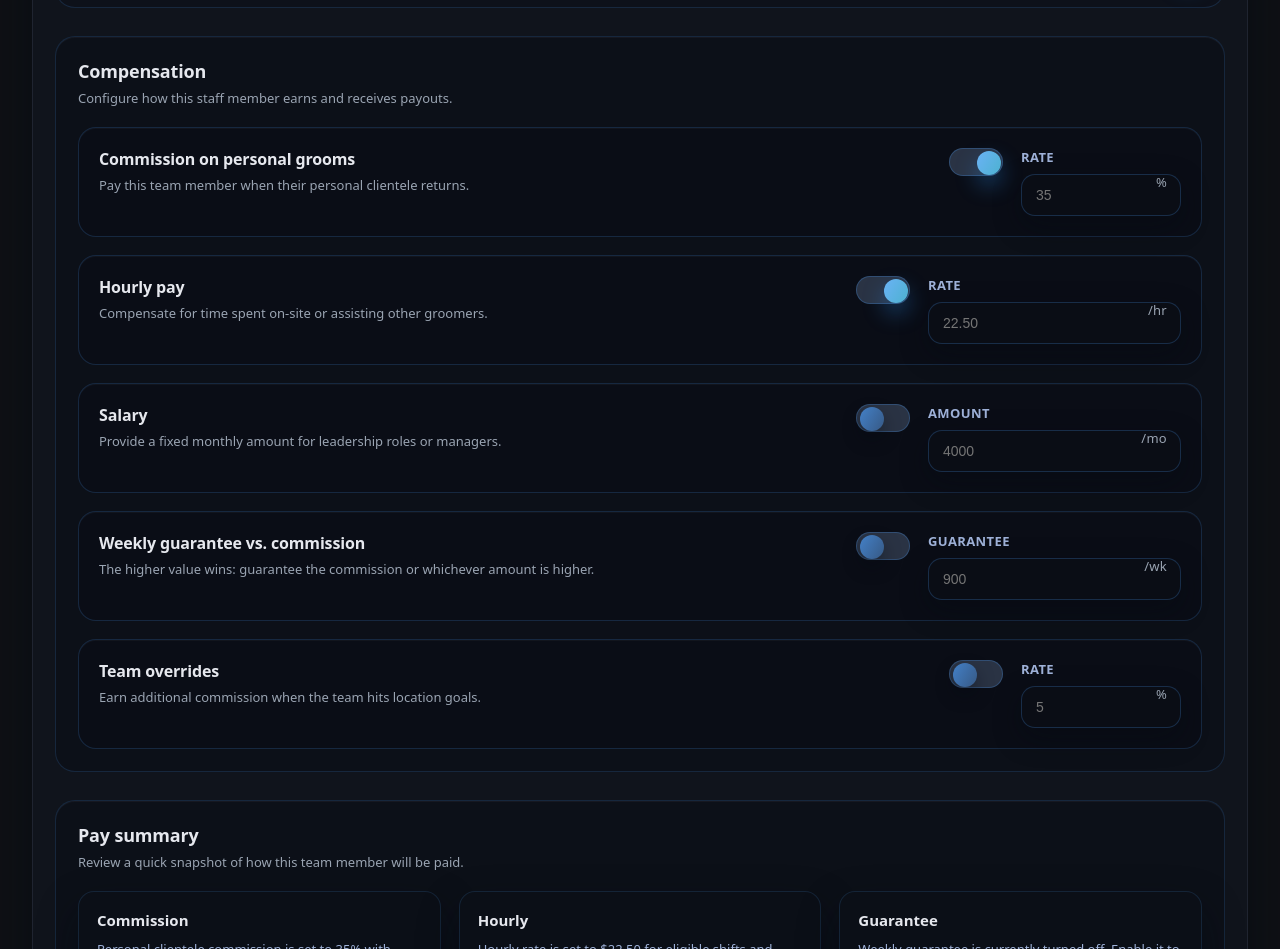
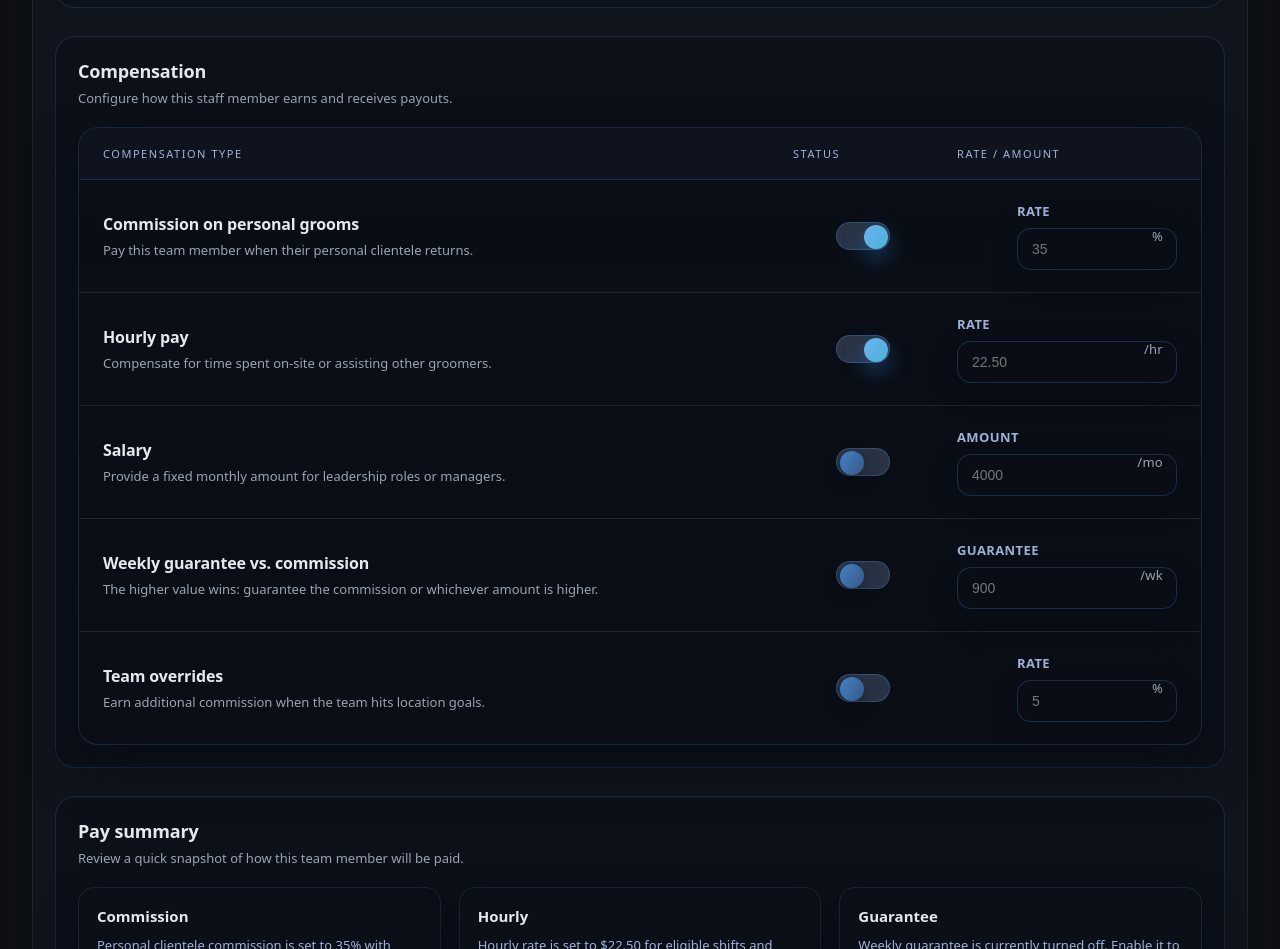
Before and after one commit to JimmysRanch/1030, a Next.js app: page /staff/new in a window 1280 px wide. Shown: the part 900-1849 px from the top of the page. Built offline with nearby package versions, Linux system fonts and the light colour scheme.

Commit message:
Restructure staff compensation card layout

```diff
--- a/app/globals.css
+++ b/app/globals.css
@@ -123,6 +123,26 @@ button { font: inherit; color: inherit; }
 @media (max-width: 720px) {
   .form-row-main { flex-direction:column; align-items:stretch; }
   .form-row-actions { justify-content:flex-start; }
+}
+
+.compensation-card { display:flex; flex-direction:column; border-radius:20px; overflow:hidden; border:1px solid rgba(78,161,255,0.18); box-shadow:0 24px 55px rgba(5,9,18,0.45); background:linear-gradient(180deg, rgba(10,14,22,0.95), rgba(10,14,22,0.82)); }
+.compensation-header { display:grid; grid-template-columns:minmax(0, 1fr) 140px 220px; gap:24px; padding:18px 24px; font-size:11px; letter-spacing:0.14em; text-transform:uppercase; color:#9fb2d9; border-bottom:1px solid rgba(78,161,255,0.18); background:rgba(16,21,31,0.9); }
+.compensation-row { display:grid; grid-template-columns:minmax(0, 1fr) 140px 220px; gap:24px; padding:22px 24px; align-items:center; border-bottom:1px solid rgba(41,51,70,0.6); }
+.compensation-row:last-child { border-bottom:none; }
+.compensation-info { display:flex; flex-direction:column; gap:6px; }
+.compensation-info h3 { margin:0; font-size:16px; letter-spacing:-0.01em; }
+.compensation-info p { margin:0; font-size:13px; color:#9aa4b2; }
+.compensation-toggle { display:flex; justify-content:center; }
+.compensation-input { display:flex; justify-content:flex-end; }
+
+@media (max-width: 900px) {
+  .compensation-header,
+  .compensation-row { grid-template-columns:minmax(0, 1fr); }
+  .compensation-header span:nth-child(2),
+  .compensation-header span:nth-child(3) { display:none; }
+  .compensation-row { gap:16px; }
+  .compensation-toggle { justify-content:flex-start; }
+  .compensation-input { justify-content:flex-start; }
 }
 
 .summary-grid { display:grid; grid-template-columns:repeat(auto-fit, minmax(220px,1fr)); gap:18px; }
--- a/app/staff/new/page.tsx
+++ b/app/staff/new/page.tsx
@@ -173,18 +173,25 @@ export default function NewStaffPage() {
               <h2>Compensation</h2>
               <p>Configure how this staff member earns and receives payouts.</p>
             </header>
-            <div className="form-stack">
-              <div className="form-row">
-                <div className="form-row-main">
-                  <div className="form-row-copy">
+            <div className="compensation-card">
+              <div className="compensation-header">
+                <span>Compensation type</span>
+                <span>Status</span>
+                <span>Rate / Amount</span>
+              </div>
+
+              <div className="compensation-row">
+                <div className="compensation-info">
                   <h3>Commission on personal grooms</h3>
                   <p>Pay this team member when their personal clientele returns.</p>
                 </div>
-                  <div className="form-row-actions">
+                <div className="compensation-toggle">
                   <label className="toggle-switch">
                     <input id="personalCommission" name="personalCommission" type="checkbox" defaultChecked />
                     <span className="toggle-slider" aria-hidden="true" />
                   </label>
+                </div>
+                <div className="compensation-input">
                   <div className="form-field form-field-inline">
                     <label htmlFor="personalRate">Rate</label>
                     <input id="personalRate" name="personalRate" type="number" min="0" max="100" step="1" placeholder="35" />
@@ -192,46 +199,39 @@ export default function NewStaffPage() {
                   </div>
                 </div>
               </div>
-              </div>
 
-              <div className="form-row">
-                <div className="form-row-main">
-                  <div className="form-row-copy">
+              <div className="compensation-row">
+                <div className="compensation-info">
                   <h3>Hourly pay</h3>
                   <p>Compensate for time spent on-site or assisting other groomers.</p>
                 </div>
-                  <div className="form-row-actions">
+                <div className="compensation-toggle">
                   <label className="toggle-switch">
                     <input id="hourlyPay" name="hourlyPay" type="checkbox" defaultChecked />
                     <span className="toggle-slider" aria-hidden="true" />
                   </label>
+                </div>
+                <div className="compensation-input">
                   <div className="form-field form-field-inline">
                     <label htmlFor="hourlyRate">Rate</label>
-                      <input
-                        id="hourlyRate"
-                        name="hourlyRate"
-                        type="number"
-                        min="0"
-                        step="0.5"
-                        placeholder="22.50"
-                      />
+                    <input id="hourlyRate" name="hourlyRate" type="number" min="0" step="0.5" placeholder="22.50" />
                     <span className="form-field-suffix">/hr</span>
                   </div>
                 </div>
               </div>
-              </div>
 
-              <div className="form-row">
-                <div className="form-row-main">
-                  <div className="form-row-copy">
+              <div className="compensation-row">
+                <div className="compensation-info">
                   <h3>Salary</h3>
                   <p>Provide a fixed monthly amount for leadership roles or managers.</p>
                 </div>
-                  <div className="form-row-actions">
+                <div className="compensation-toggle">
                   <label className="toggle-switch">
                     <input id="salary" name="salary" type="checkbox" />
                     <span className="toggle-slider" aria-hidden="true" />
                   </label>
+                </div>
+                <div className="compensation-input">
                   <div className="form-field form-field-inline">
                     <label htmlFor="salaryAmount">Amount</label>
                     <input id="salaryAmount" name="salaryAmount" type="number" min="0" step="100" placeholder="4000" />
@@ -239,19 +239,19 @@ export default function NewStaffPage() {
                   </div>
                 </div>
               </div>
-              </div>
 
-              <div className="form-row">
-                <div className="form-row-main">
-                  <div className="form-row-copy">
+              <div className="compensation-row">
+                <div className="compensation-info">
                   <h3>Weekly guarantee vs. commission</h3>
                   <p>The higher value wins: guarantee the commission or whichever amount is higher.</p>
                 </div>
-                  <div className="form-row-actions">
+                <div className="compensation-toggle">
                   <label className="toggle-switch">
                     <input id="weeklyGuarantee" name="weeklyGuarantee" type="checkbox" />
                     <span className="toggle-slider" aria-hidden="true" />
                   </label>
+                </div>
+                <div className="compensation-input">
                   <div className="form-field form-field-inline">
                     <label htmlFor="weeklyGuaranteeAmount">Guarantee</label>
                     <input
@@ -266,32 +266,23 @@ export default function NewStaffPage() {
                   </div>
                 </div>
               </div>
-              </div>
 
-              <div className="form-row">
-                <div className="form-row-main">
-                  <div className="form-row-copy">
+              <div className="compensation-row">
+                <div className="compensation-info">
                   <h3>Team overrides</h3>
                   <p>Earn additional commission when the team hits location goals.</p>
                 </div>
-                  <div className="form-row-actions">
+                <div className="compensation-toggle">
                   <label className="toggle-switch">
                     <input id="teamOverrides" name="teamOverrides" type="checkbox" />
                     <span className="toggle-slider" aria-hidden="true" />
                   </label>
+                </div>
+                <div className="compensation-input">
                   <div className="form-field form-field-inline">
                     <label htmlFor="teamOverrideRate">Rate</label>
-                      <input
-                        id="teamOverrideRate"
-                        name="teamOverrideRate"
-                        type="number"
-                        min="0"
-                        max="100"
-                        step="1"
-                        placeholder="5"
-                      />
+                    <input id="teamOverrideRate" name="teamOverrideRate" type="number" min="0" max="100" step="1" placeholder="5" />
                     <span className="form-field-suffix">%</span>
-                    </div>
                   </div>
                 </div>
               </div>
```
Lines whose indentation alone changed are shown as unchanged.
